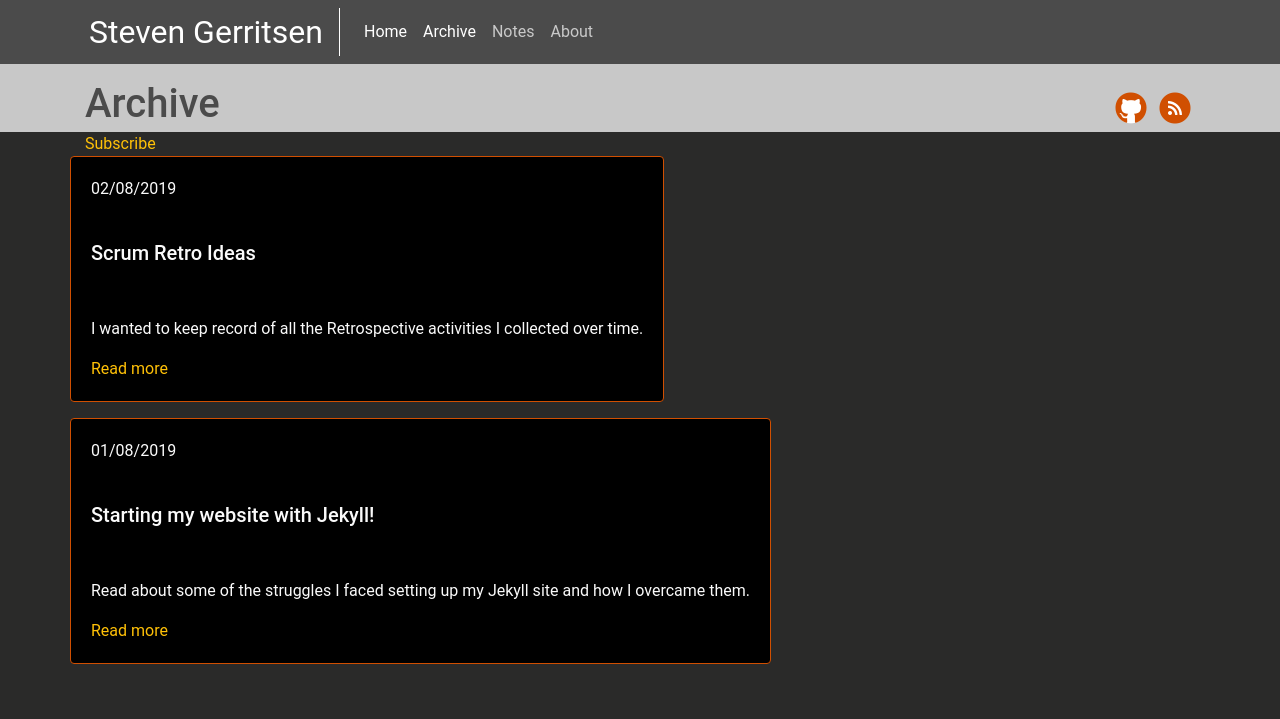
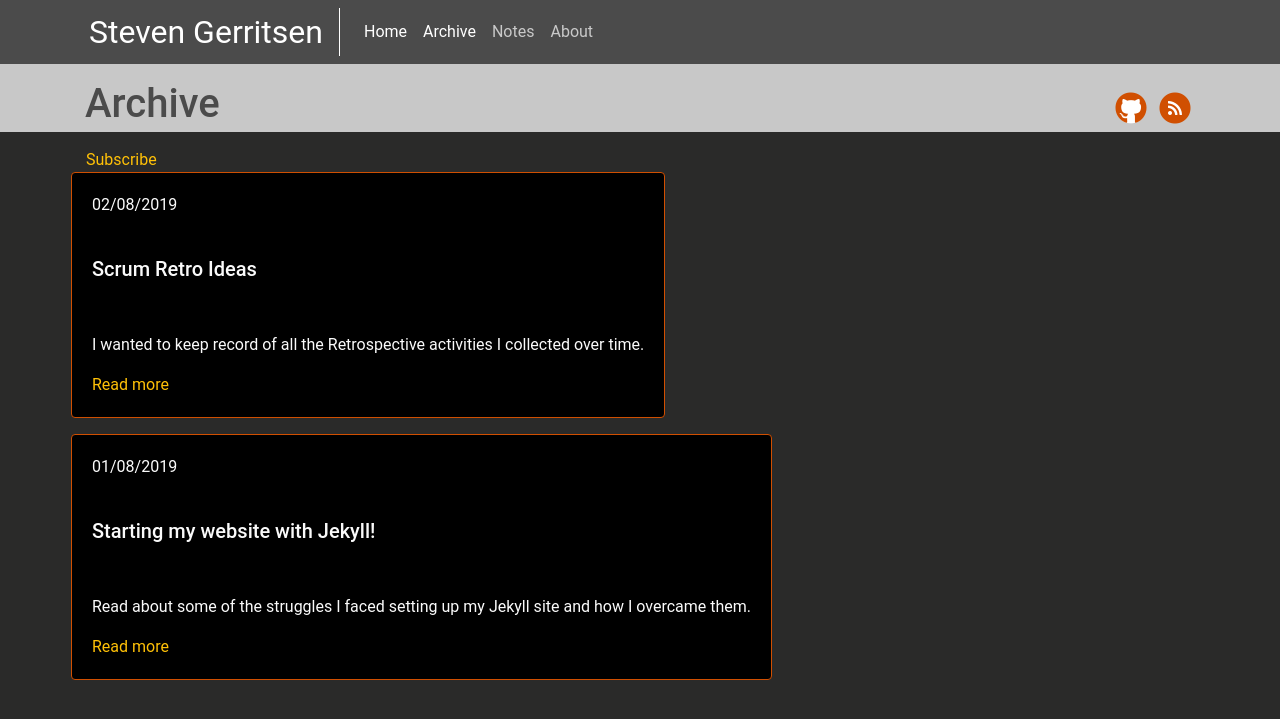
Before and after one commit to Steeff0/steeff0.github.io, a Jekyll site: the page built from pages/archive.html, in a window 1280 px wide. Shown: the top 719 px of the page. Built offline with Jekyll 4.4.1, drawn with Linux system fonts in a browser that asks for light colours; some web fonts are replaced.

```diff
--- a/_layouts/page.html
+++ b/_layouts/page.html
@@ -5,7 +5,7 @@ layout: bootstrap
 
   {%- include title-bar.html page=page -%}
 
-  <div class="container page-content">
+  <div class="container page-content p-3">
     {{ content }}
   </div>
 </article>
--- a/_layouts/post.html
+++ b/_layouts/post.html
@@ -5,7 +5,7 @@ layout: bootstrap
 
   {%- include title-bar.html page=page -%}
 
-  <div class="container post-content">
+  <div class="container post-content p-3">
     {{ content }}
   </div>
 </article>
```
